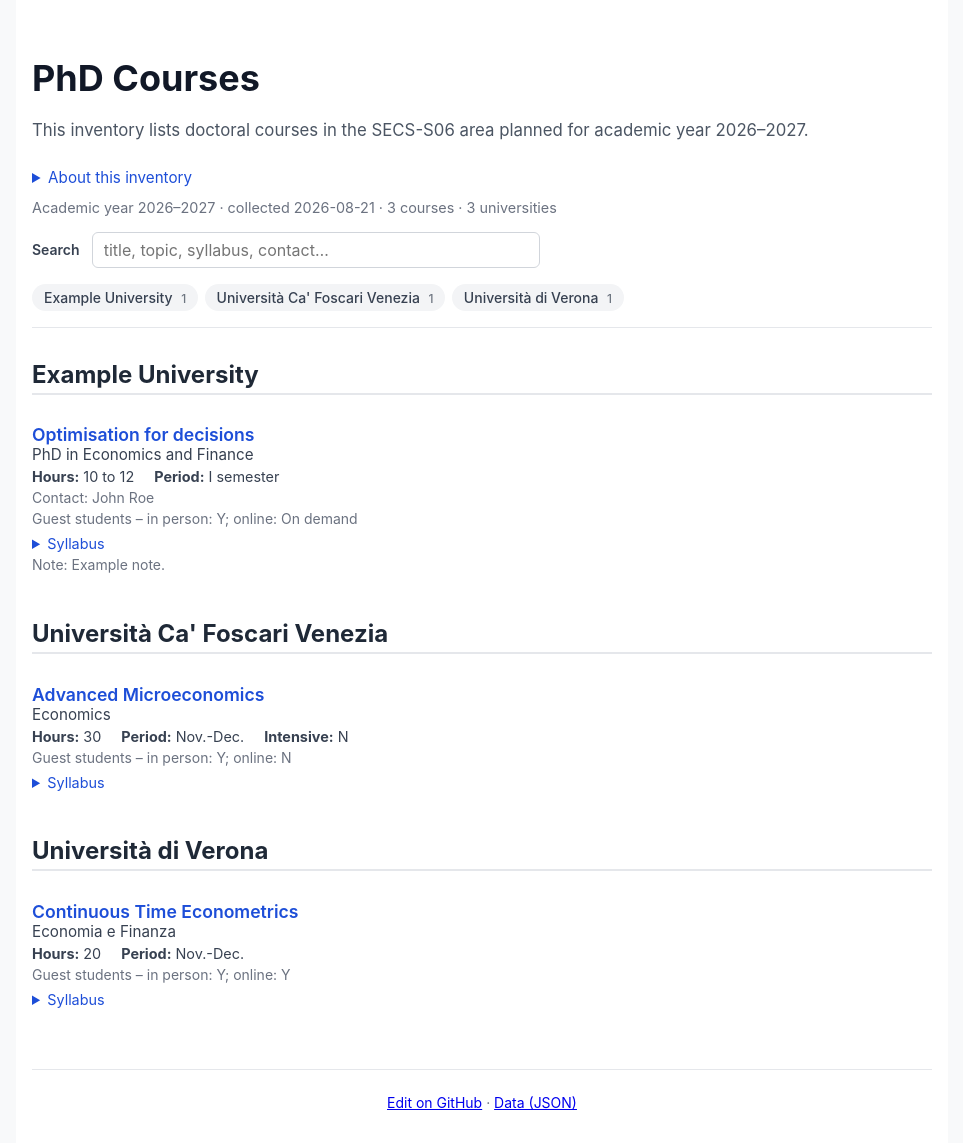
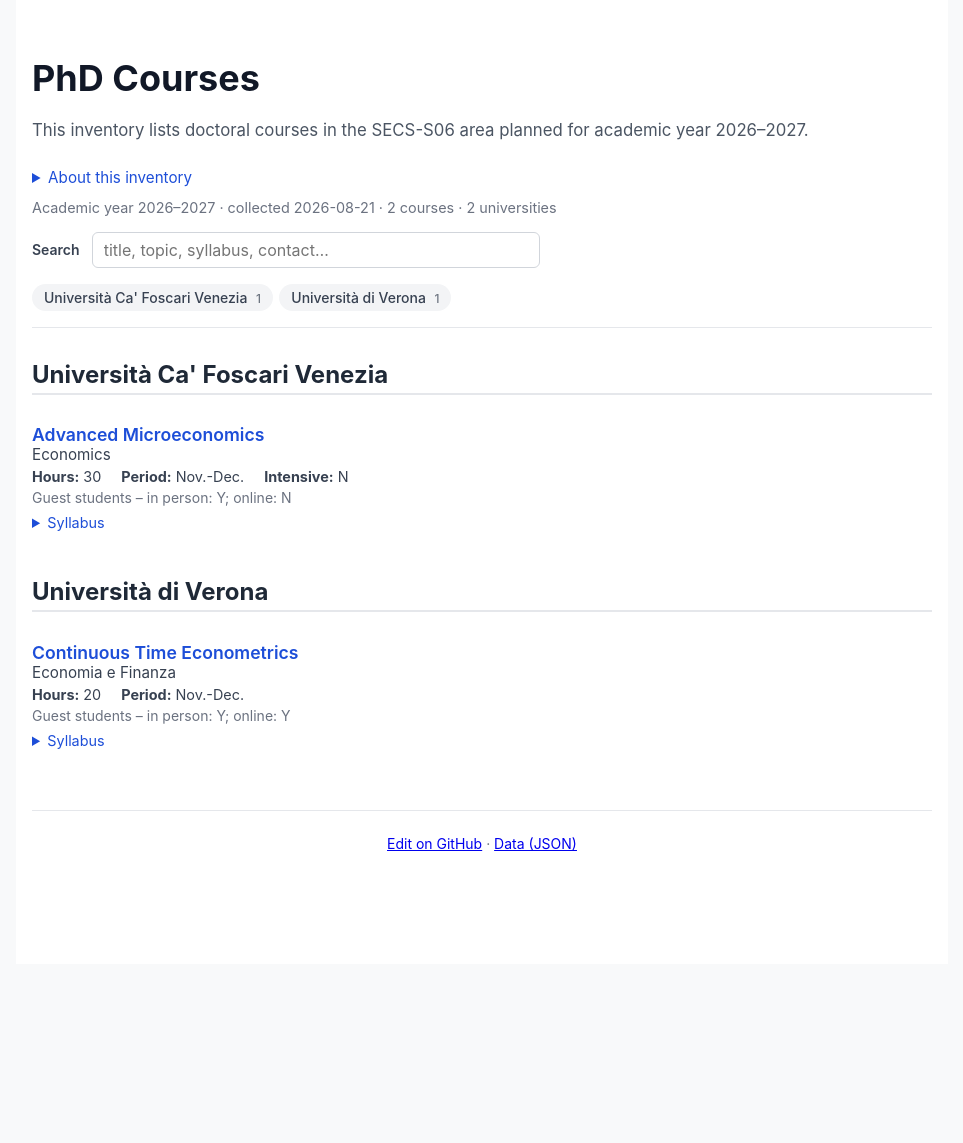
Before and after one commit to mlicalzi/phd_courses, a Jekyll site: the page built from index.html, in a window 1280 px wide. Shown: the whole page, without its empty margins (158-1121 px from the left). Built offline with Jekyll 4.4.1, drawn with Linux system fonts in a browser that asks for light colours; after the commit the page ends 964 px from its top, so only the background shows below that.

Commit message:
Remove course details for 'Optimisation for decisions'
Removed course details for 'Optimisation for decisions' including university, program, title, referent, hours, period, in-person, online, syllabus, and notes.

```diff
--- a/_data/courses.yml
+++ b/_data/courses.yml
@@ -47,15 +47,3 @@
   in_person: "Y"
   online: "Y"
   syllabus: https://www.corsi.univr.it/?ent=cs&id=1008&menu=studiare&tab=insegnamenti&codiceCs=DR-EF226&codins=dt001089&aa=2026/2027&lang=en
-
-- university: Example University
-  phd_program: PhD in Economics and Finance
-  title: "Optimisation for decisions"
-  referent: "John Roe"
-  hours: "10 to 12"
-  period: "I semester"
-  in_person: "Y"
-  online: "On demand"
-  syllabus: |
-    Placeholder syllabus.
-  notes: "Example note."
```
